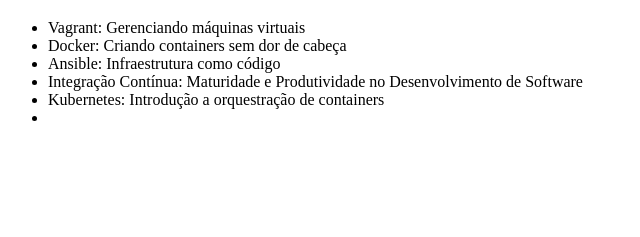
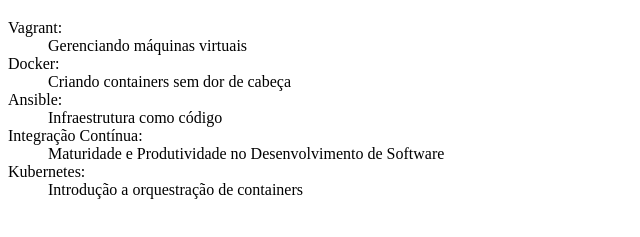
Before and after one commit to svgoncalves19/alura-git, a plain HTML site: page index.html in a window 1280 px wide. Shown: the part 61-298 px from the top of the page, without its empty margins (0-640 px from the left). Drawn offline with Linux system fonts and the light colour scheme.

Commit message:
Trocando UL por DL e separando os titulos

```diff
--- a/index.html
+++ b/index.html
@@ -7,13 +7,22 @@
 <body>
     <h1>Cursos de DevOps</h1>
 
-    <ul>
-        <li>Vagrant: Gerenciando máquinas virtuais</li>
-        <li>Docker: Criando containers sem dor de cabeça</li>
-        <li>Ansible: Infraestrutura como código</li>
-        <li>Integração Contínua: Maturidade e Produtividade no Desenvolvimento de Software</li>
-        <li>Kubernetes: Introdução a orquestração de containers</li>
-        <li></li>
-    </ul>
+    <dl>
+        <dt>Vagrant: </dt>
+        <dd>Gerenciando máquinas virtuais</dd>
+
+        <dt>Docker: </dt>
+        <dd>Criando containers sem dor de cabeça</dd>
+
+        <dt>Ansible: </dt>
+        <dd>Infraestrutura como código</dd>
+
+        <dt>Integração Contínua: </dt>
+        <dd>Maturidade e Produtividade no Desenvolvimento de Software</dd>
+
+        <dt>Kubernetes: </dt>
+        <dd>Introdução a orquestração de containers</dd>
+
+    </dl>
 </body>
 </html>
```
